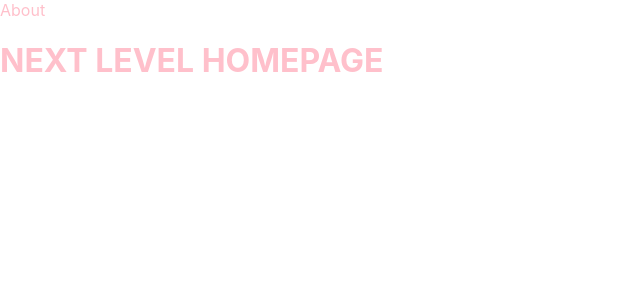
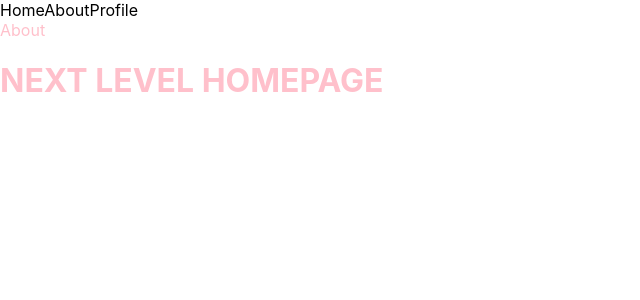
Before and after one commit to dhaedream/nextjscourse, a Next.js app: page / in a window 1280 px wide. Shown: the top 300 px of the page, without its empty margins (0-640 px from the left). Built offline with nearby package versions, Linux system fonts and the light colour scheme.

Commit message:
navbar + layout

```diff
--- /dev/null
+++ b/components/Layout.js
@@ -0,0 +1,12 @@
+import Navbar from "./Navbar";
+
+const Layout = ({ children }) => {
+  return (
+    <>
+      <Navbar />
+      <div>{children}</div>
+    </>
+  );
+};
+
+export default Layout;
--- a/pages/_app.js
+++ b/pages/_app.js
@@ -1,7 +1,12 @@
-import '../styles/globals.css'
+import Layout from "../components/Layout";
+import "../styles/globals.css";
 
 function MyApp({ Component, pageProps }) {
-  return <Component {...pageProps} />
+  return (
+    <Layout>
+      <Component {...pageProps} />
+    </Layout>
+  );
 }
 
-export default MyApp
+export default MyApp;
```
Also changed, not shown: 1 other file (tests, documents, lock files or other folders).
